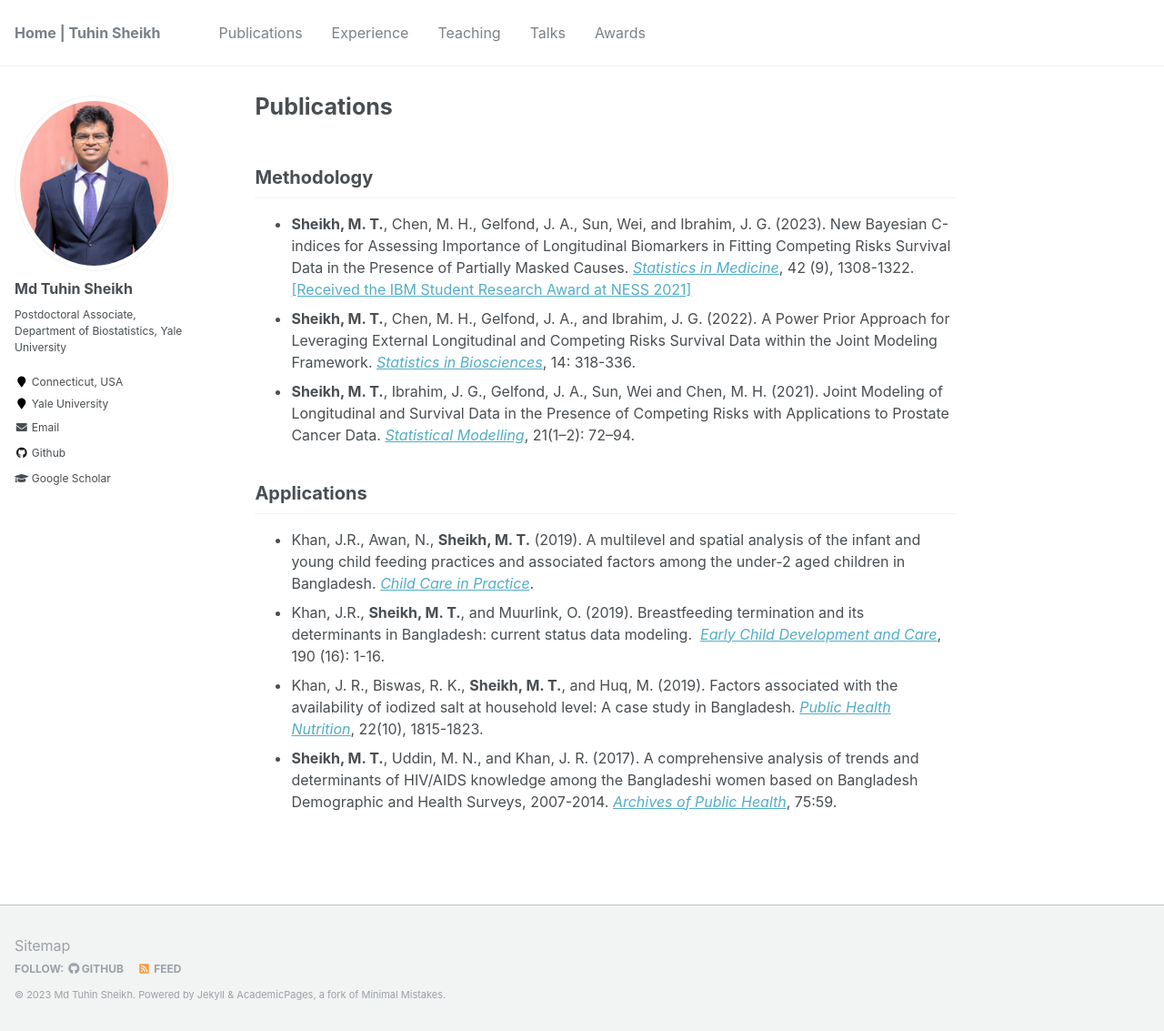
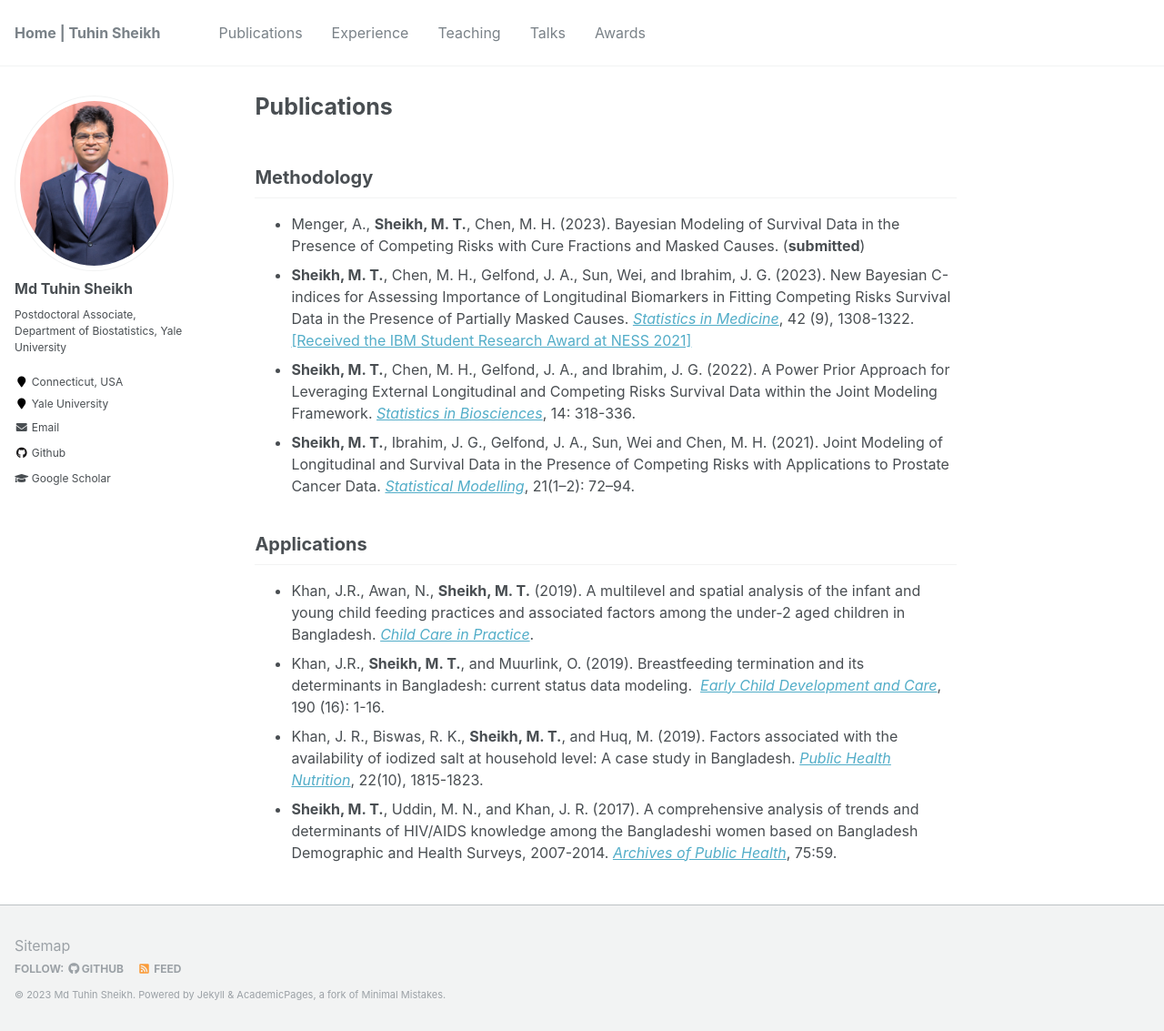
Before and after one commit to mdtuhinsheikh/mdtuhinsheikh.github.io, a Jekyll site: the page built from _pages/publications.md, in a window 1280 px wide and 1133 px high. Shown: the whole window at 91% size. Built offline with Jekyll 4.4.1, drawn with Linux system fonts in a browser that asks for light colours.

Commit message:
Update publications.md

```diff
--- a/_pages/publications.md
+++ b/_pages/publications.md
@@ -5,6 +5,7 @@ author_profile: true
 ---
 
 ## Methodology
+- Menger, A., **Sheikh, M. T.**, Chen, M. H. (2023). Bayesian Modeling of Survival Data in the Presence of Competing Risks with Cure Fractions and Masked Causes. (**submitted**)
 - **Sheikh, M. T.**, Chen, M. H., Gelfond, J. A., Sun, Wei, and Ibrahim, J. G. (2023). New Bayesian C-indices for Assessing Importance of Longitudinal Biomarkers
 in Fitting Competing Risks Survival Data in the Presence of Partially Masked Causes. [*Statistics in Medicine*](https://onlinelibrary.wiley.com/doi/10.1002/sim.9671), 42 (9), 1308-1322. [[Received the IBM Student Research Award at NESS 2021]](https://nestat.org/ibmawards/ibm2021/)
 - **Sheikh, M. T.**, Chen, M. H., Gelfond, J. A., and Ibrahim, J. G. (2022). A Power Prior Approach for Leveraging External Longitudinal and Competing Risks Survival Data within the Joint Modeling Framework. [*Statistics in Biosciences*](https://doi.org/10.1007/s12561-021-09330-6), 14: 318-336.
```
